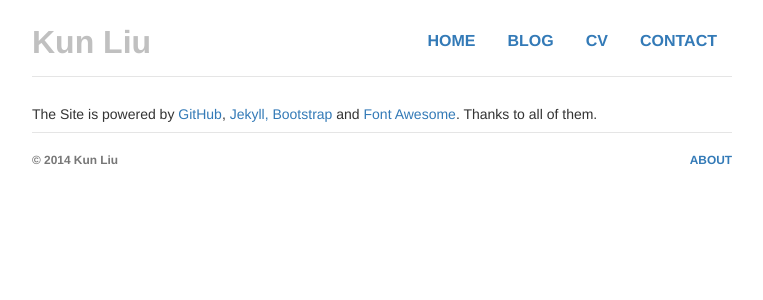
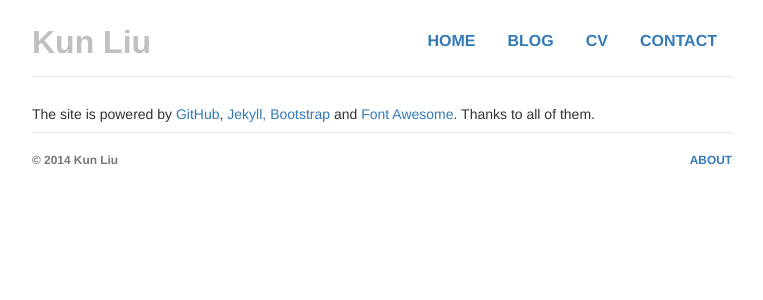
Before and after one commit to kwunlyou/kwunlyou.github.io, a Jekyll site: the page built from about.html, in a window 1280 px wide. Shown: the top 300 px of the page, without its empty margins (258-1021 px from the left). Built offline with Jekyll 4.4.1, drawn with Linux system fonts in a browser that asks for light colours; nearby versions of some CDN libraries.

Commit message:
fix typo

```diff
--- a/about.html
+++ b/about.html
@@ -5,5 +5,5 @@ permalink: /about/
 ---
 
 <div>
-	<h5>The Site is powered by <a href="https://github.com/">GitHub</a>, <a href="http://jekyllrb.com/">Jekyll<a>, <a href="http://getbootstrap.com/">Bootstrap</a> and <a href="http://fortawesome.github.io/Font-Awesome/">Font Awesome</a>. Thanks to all of them.</h5>
+	<h5>The site is powered by <a href="https://github.com/">GitHub</a>, <a href="http://jekyllrb.com/">Jekyll<a>, <a href="http://getbootstrap.com/">Bootstrap</a> and <a href="http://fortawesome.github.io/Font-Awesome/">Font Awesome</a>. Thanks to all of them.</h5>
 </div>
```
